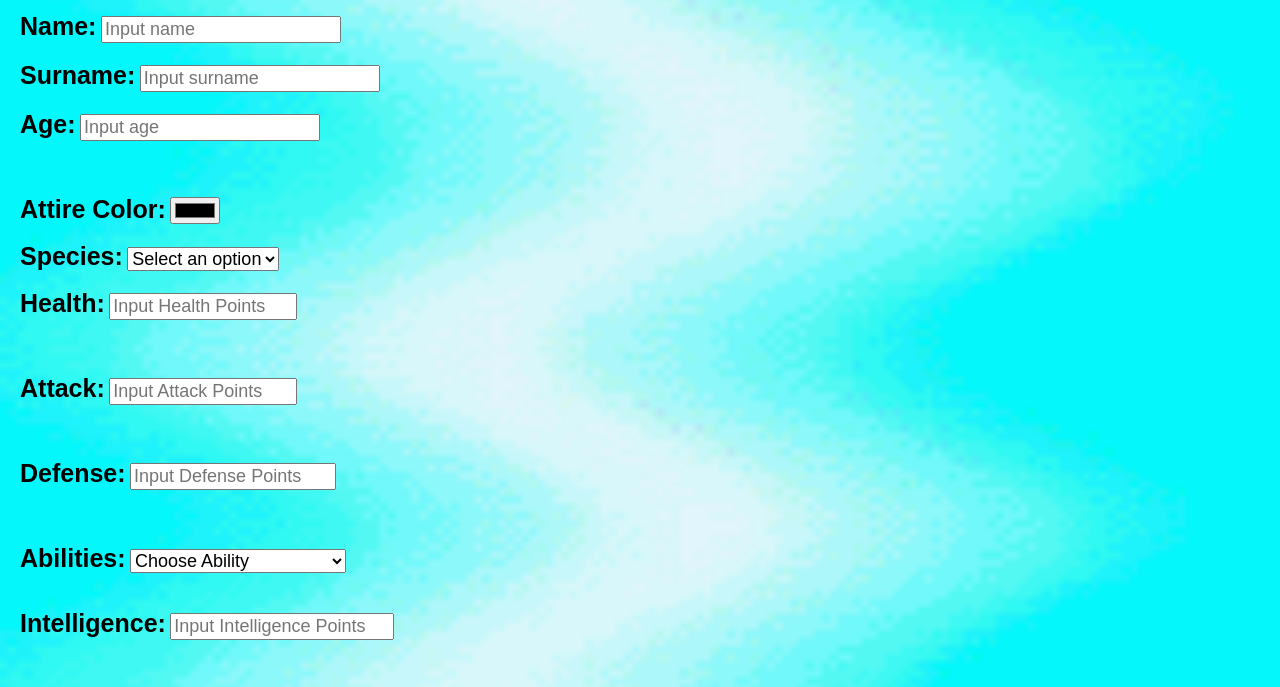
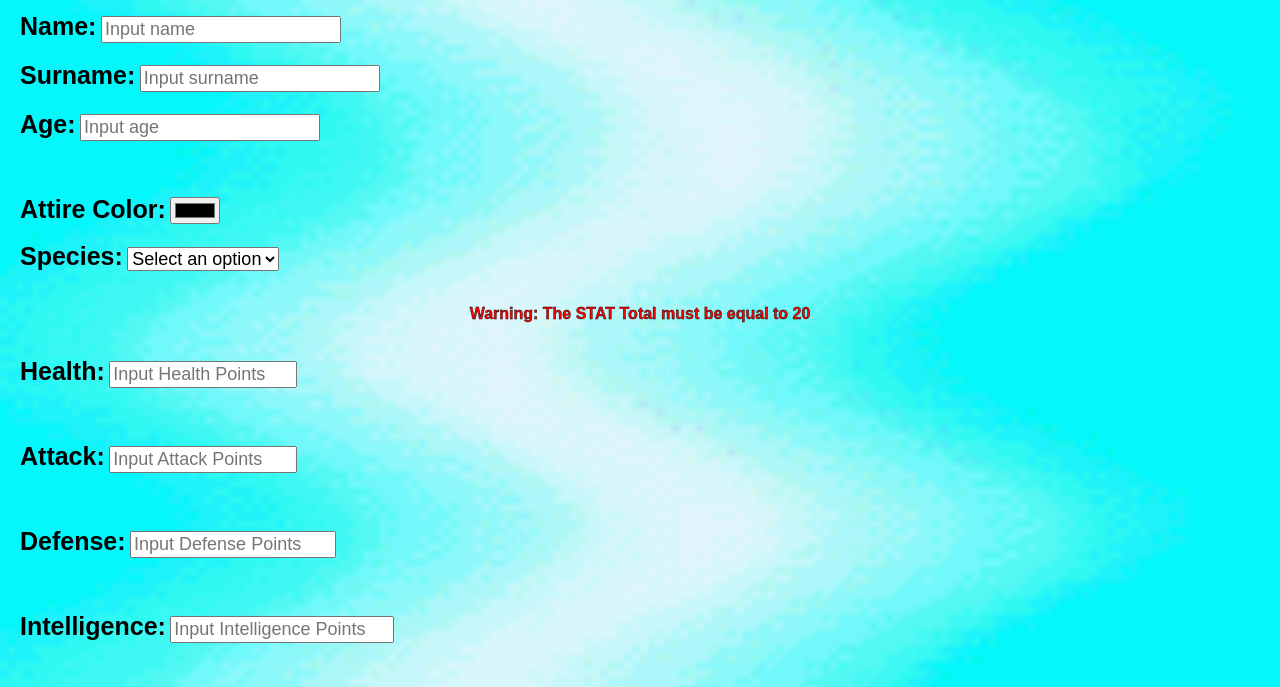
Before and after one commit to MariosSotiropoylos/ATOMIC, a plain HTML site: page index.html in a window 1280 px wide. Shown: the part 113-800 px from the top of the page. Drawn offline with nearby package versions, Linux system fonts and the light colour scheme.

Commit message:
Update index.html

```diff
--- a/index.html
+++ b/index.html
@@ -26,6 +26,14 @@
             color: black;
             font-size: 25px;
             font-weight: 700;
+        }
+	#WarningText {
+            color: red;
+            font-size: 1em;
+            font-weight: bold;
+	    -webkit-text-stroke-width: 0.4px;
+            -webkit-text-stroke-color: black;
+	    text-align: center;
         }
         input, select {
             font-family: Arial, sans-serif;
@@ -109,7 +117,9 @@
             <!-- The images will be dynamically inserted here -->
         </div>
 
-		<label for="input6">Health:</label>
+	<p id="WarningText"> Warning: The STAT Total must be equal to 20 </p> <br>
+
+	<label for="input6">Health:</label>
         <input type="number" style="width: 10em;" min=1 max=20 id="input6" name="input6" placeholder="Input Health Points" required >
         <span class="error" id="errorInput6">MUST BE ANSWERED</span><br><br>
 	<span class="error" id="errorInput6.5">Value must be between 1 and 20!</span><br><br>
@@ -123,6 +133,12 @@
         <input type="number" style="width: 11em;" min=1 max=20 id="input8" name="input8" placeholder="Input Defense Points" required>
         <span class="error" id="errorInput8">MUST BE ANSWERED</span><br><br>
 	<span class="error" id="errorInput8.5">Value must be between 1 and 20!</span><br><br>
+
+	<label for="input10">Intelligence:</label>
+        <input type="number" style="width: 12em;" min=1 max=20 id="input10" name="input10" placeholder="Input Intelligence Points" required>
+        <span class="error" id="errorInput10">MUST BE ANSWERED</span><br><br>
+	<span class="error" id="errorInput10.5">Value must be between 1 and 20!</span><br><br>
+
 
               <!-- Abilities (Input 9) -->
         <div>
@@ -140,10 +156,6 @@
           <textarea id="abilityDescription" rows="4" cols="38" readonly  style="font-size: 15px;" placeholder="Ability description will appear here"></textarea>
        </div> <br>
 
-        <label for="input10">Intelligence:</label>
-        <input type="number" style="width: 12em;" min=1 max=20 id="input10" name="input10" placeholder="Input Intelligence Points" required>
-        <span class="error" id="errorInput10">MUST BE ANSWERED</span><br><br>
-	<span class="error" id="errorInput10.5">Value must be between 1 and 20!</span><br><br>
 
         <label for="input11">Weapon:</label>
         <select id="input11" name="input11" required>
```
